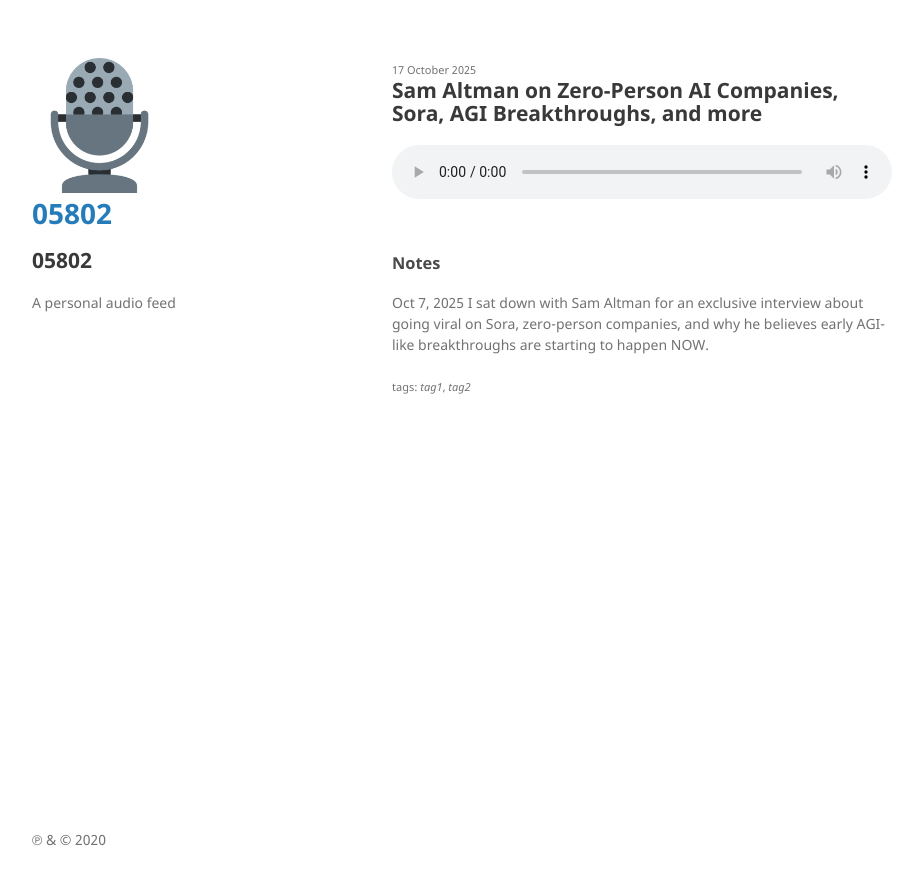
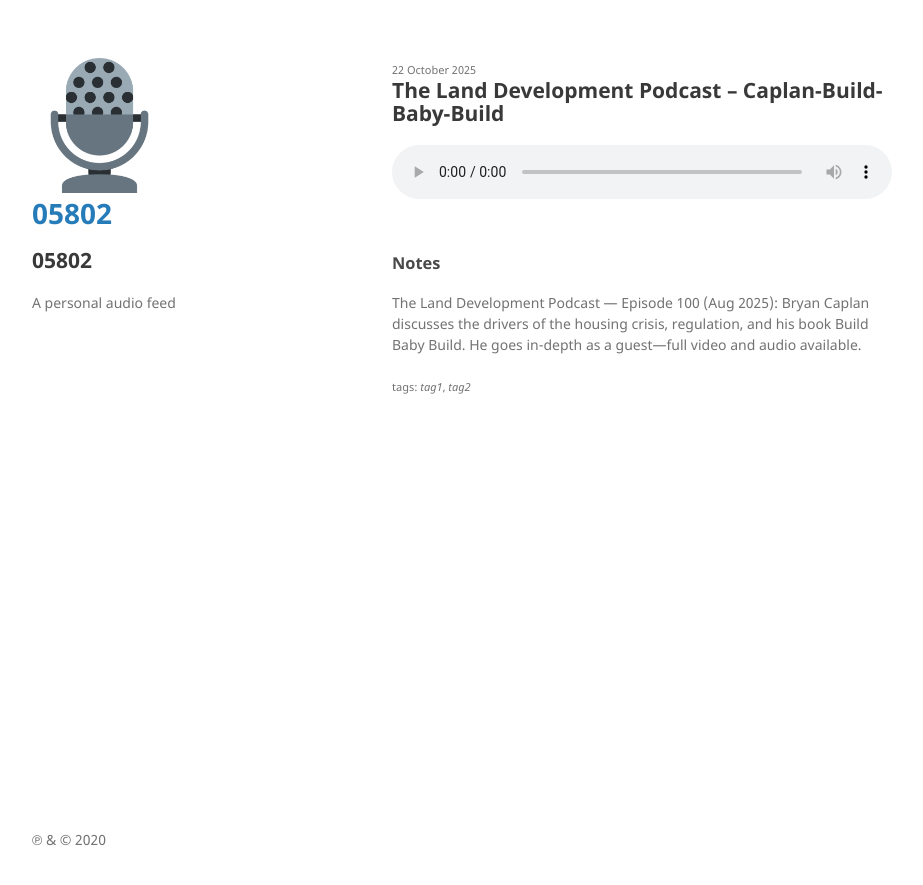
Before and after one commit to 05802/rss_audio, a Jekyll site: the page built from _posts/2025-10-22-Caplan-Build-Baby-Build.md, in a window 1280 px wide. Shown: the top 885 px of the page, without its empty margins (178-1101 px from the left). Built offline with Jekyll 4.4.1, drawn with Linux system fonts in a browser that asks for light colours.

Commit message:
Change podcast title and update episode details
Updated podcast details including title, date, and mp3 information.

```diff
--- a/_posts/2025-10-22-Caplan-Build-Baby-Build.md
+++ b/_posts/2025-10-22-Caplan-Build-Baby-Build.md
@@ -1,17 +1,17 @@
 ---
-title:        "Sam Altman on Zero-Person AI Companies, Sora, AGI Breakthroughs, and more"
-date:         2025-10-17 06:06:08 +0000
+title:        "The Land Development Podcast – Caplan-Build-Baby-Build"
+date:         2025-10-22 06:06:08 +0000
 keywords:
 - tag1
 - tag2
-mp3-url:      "https://pub-0eced6e15a5c47f7aa40f1e1dea66c92.r2.dev/2025-10-17-altman-rowan-cheung.mp3"
-mp3-size:  "21334947"
+mp3-url:      "https://pub-0eced6e15a5c47f7aa40f1e1dea66c92.r2.dev/2025-10-22-Caplan-Build-Baby-Build.mp3"
+mp3-size:  "19800993"
 episode-type:
 explicit:     "no"
 block:        "no" # no means it is published
 layout: podcast
 excerpt_separator: <!--more-->
 ---
-Oct 7, 2025
-I sat down with Sam Altman for an exclusive interview about going viral on Sora, zero-person companies, and why he believes early AGI-like breakthroughs are starting to happen NOW.
+The Land Development Podcast — Episode 100 (Aug 2025): Bryan Caplan discusses the drivers of the housing crisis, regulation, and his book Build Baby Build. He goes in-depth as a guest—full video and audio available.
+
 <!--more-->
```
